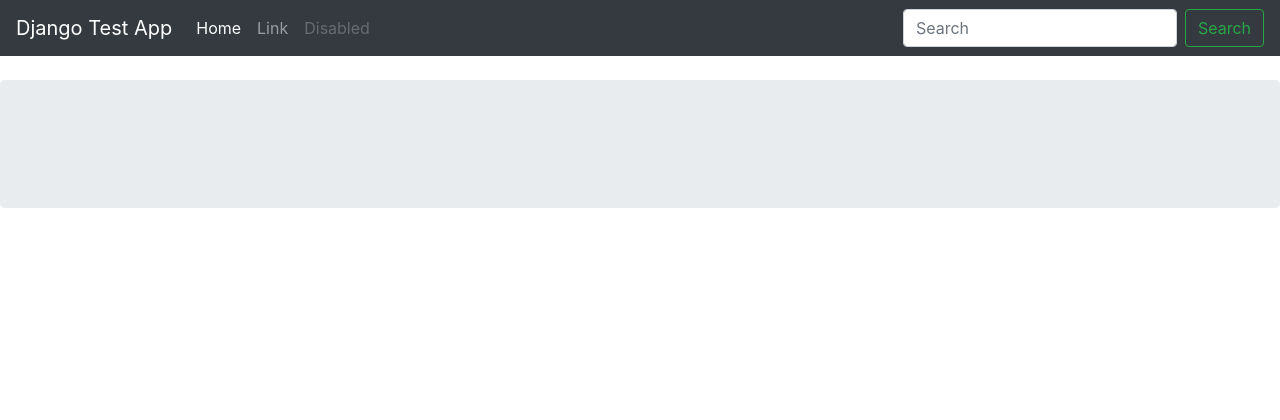
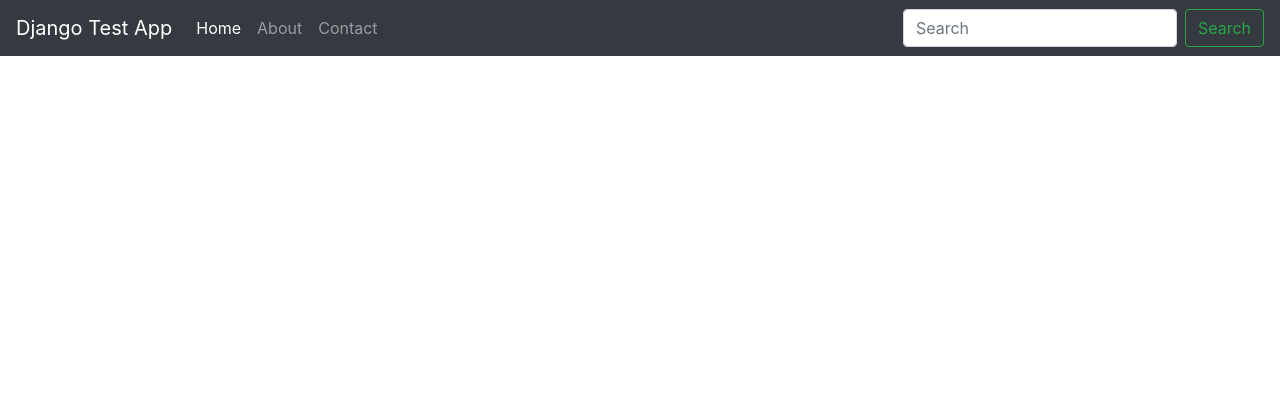
Before and after one commit to solisrmz/DJPractice, a Django app: template templates/base.html in a window 1280 px wide. Shown: the top 420 px of the page. Run offline with Django 3.2, Linux system fonts and the light colour scheme; the template is opened without the code that fills it, so the values that code supplies are empty; some libraries are stand-ins or nearby versions.

Commit message:
Enlaces url en anclas

```diff
--- a/practica/urls.py
+++ b/practica/urls.py
@@ -18,11 +18,13 @@ from django.urls import path
 from noticia import views
 from django.conf import settings
 from django.conf.urls.static import static
+from .views import about
 
 urlpatterns = [
     path('admin/', admin.site.urls),
     path('', views.inicio, name='inicio'),
-    path('contacto', views.contact, name='contacto'),
+    path('contact', views.contact, name='contact'),
+    path('about', about, name='about'),
 ]
 
 #Para hacer la carga dependiendo si está en prod o desarrollo
--- /dev/null
+++ b/practica/views.py
@@ -0,0 +1,5 @@
+from django.shortcuts import render
+
+# Create your views here.
+def about(request):
+    return render(request, "about.html", {})
--- a/templates/Inicio.html
+++ b/templates/Inicio.html
@@ -2,6 +2,7 @@
 {%load crispy_forms_tags%}
 {%block title%}Bienvenido{%endblock%}
 {%block jumbotron%}
+<div class="jumbotron">
 <div class="row">
     <div class="col-sm-6">
         <h1>Django Test App</h1>
@@ -10,6 +11,7 @@
             </p>
     </div>
     <div class="col-sm-6" style="background-color: black;"></div>
+</div>
 </div>
 {%endblock%}
 {%block content%}
--- a/templates/base.html
+++ b/templates/base.html
@@ -47,11 +47,9 @@
 
 <body>
 {%include "navbar.html"%}
-  <div class="jumbotron">
     {%block jumbotron%}
 
     {%endblock%}
-  </div>
   <main role="main" class="container">
     {%block content%}
     {%endblock%}
--- a/templates/navbar.html
+++ b/templates/navbar.html
@@ -8,13 +8,13 @@
     <div class="collapse navbar-collapse" id="navbarCollapse">
         <ul class="navbar-nav mr-auto">
             <li class="nav-item active">
-                <a class="nav-link" href="#">Home <span class="sr-only">(current)</span></a>
+                <a class="nav-link" href="/">Home <span class="sr-only">(current)</span></a>
             </li>
             <li class="nav-item">
-                <a class="nav-link" href="#">Link</a>
+                <a class="nav-link" href="/">About</a>
             </li>
             <li class="nav-item">
-                <a class="nav-link disabled" href="#" tabindex="-1" aria-disabled="true">Disabled</a>
+                <a class="nav-link" href="{%url 'contact'%}">Contact</a>
             </li>
         </ul>
         <form class="form-inline mt-2 mt-md-0">
```
Also changed, not shown: templates/contacto.html (+11 -3 lines).
